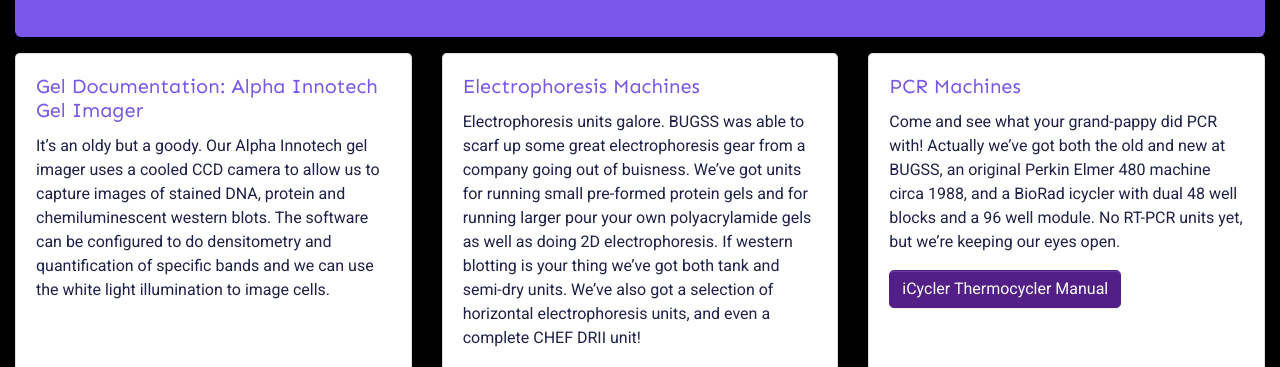
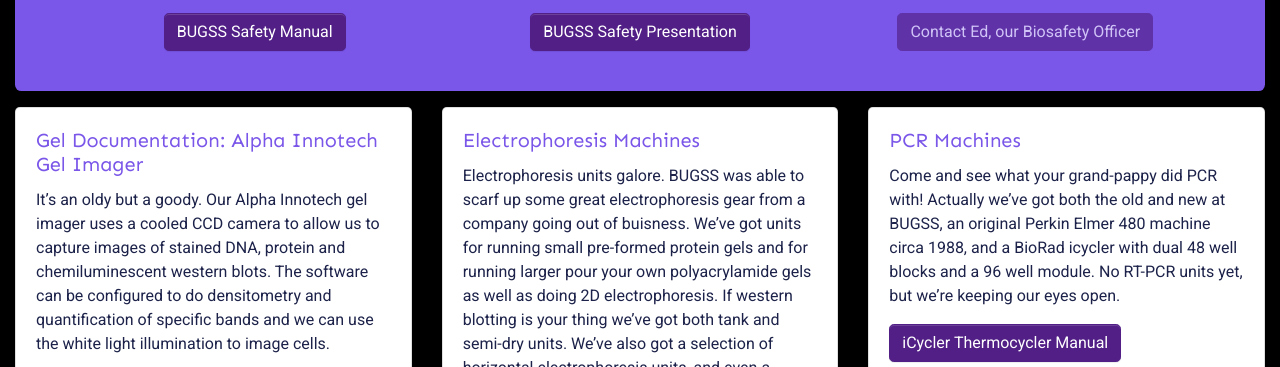
Before and after one commit to jdbennett94/project-alyssa-josh, a plain HTML site: page web pages/Scientists/LabResources.html in a window 1280 px wide. Shown: the part 383-750 px from the top of the page. Drawn offline with nearby package versions, Linux system fonts and the light colour scheme.

Commit message:
Lab resources

```diff
--- a/web pages/Scientists/LabResources.html
+++ b/web pages/Scientists/LabResources.html
@@ -98,6 +98,18 @@
           <h1 class="display-3 text-white">Lab Resources</h1>
           <p class="lead text-white">
             BUGSS is a Biosafety Level 1 lab. Anything not listed on our pre-approved list of substances and organisms will need to be approved by our Biosafety officer before being brought into the lab.</p>
+          <div class="row container-fluid m-0">
+            <div class="col-md-4 text-center mb-3">
+              <a href="../../media/bugss_safety_manual_v_1.1.pdf" class="btn btn-primary">BUGSS Safety Manual</a>
+            </div>
+            <div class="col-md-4 text-center mb-3">
+              <a href="../../media/biosafety_presentationf.pdf" class="btn btn-primary">BUGSS Safety Presentation</a>
+            </div>
+            <div class="col-md-4 text-center mb-3">
+              <a href="#" class="btn btn-primary disabled">Contact Ed, our Biosafety Officer</a>
+              <!--TODO: Biosafety form -->
+            </div>
+          </div>
         </div>
 
         <div class="row mb-3">
@@ -191,9 +203,6 @@
               </div>
             </div>
 
-
-
-
           </div>
         </div>
 
```
Also changed, not shown: 2 other files.
